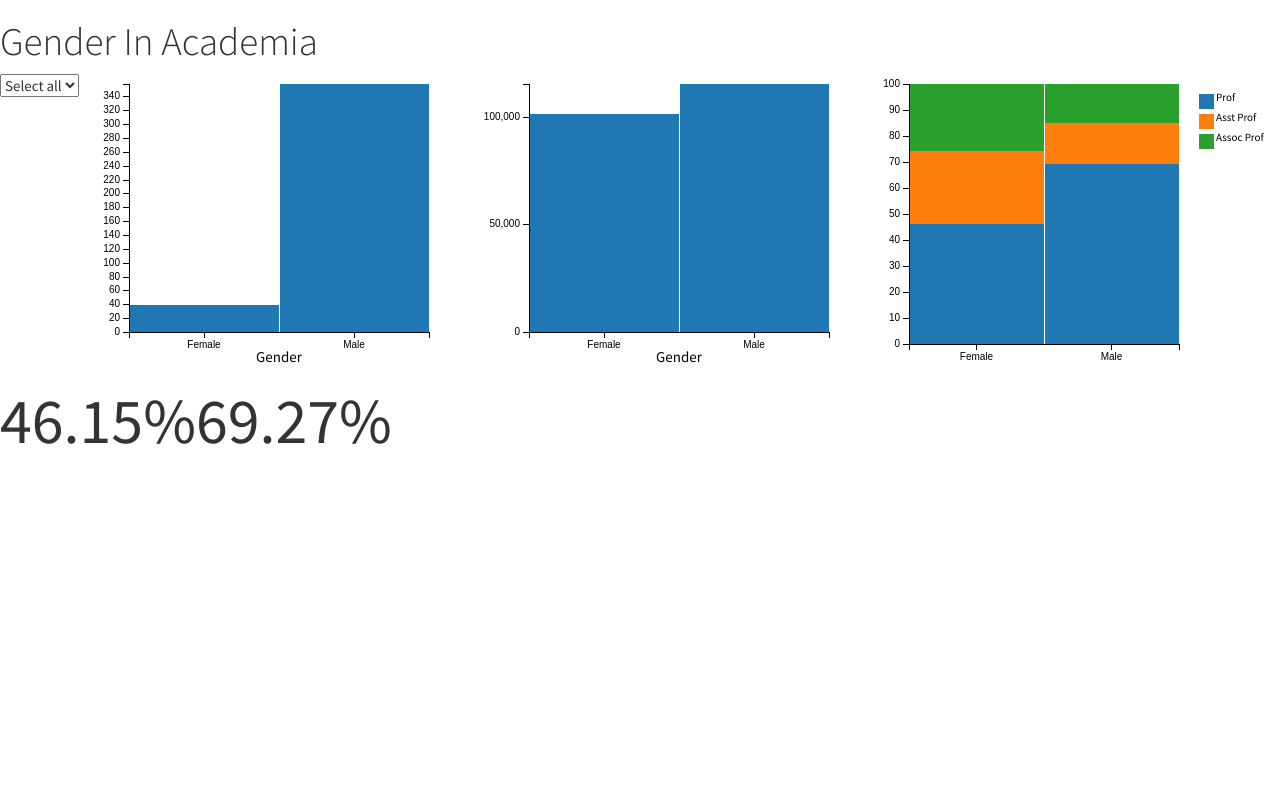
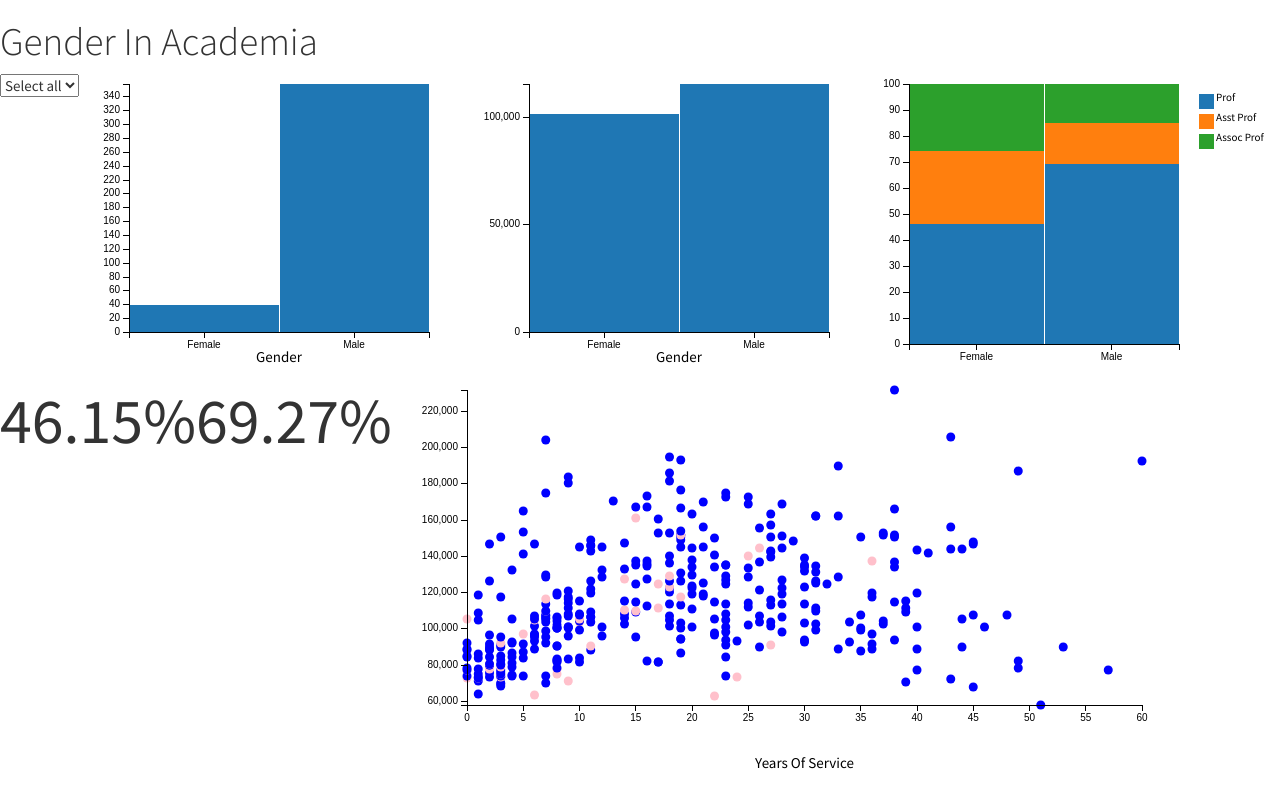
Before and after one commit to mariusz79/DataVisualisationMiniProject, a plain HTML site: page index.html in a window 1280 px wide. Drawn offline with Linux system fonts and the light colour scheme.

Commit message:
Added Service Salary Correlation on Scatter Plot

```diff
--- a/index.html
+++ b/index.html
@@ -34,6 +34,8 @@
     <div class="number-box" id="percent-of-women-professors"></div>
     <div class="number-box" id="percent-of-men-professors"></div>
 
+    <div id="service-salary"></div>
+
 
 </body>
 
--- a/static/js/graph.js
+++ b/static/js/graph.js
@@ -7,6 +7,7 @@ function makeGraphs(error, salaryData) {
 
     salaryData.forEach(function (d) {
         d.salary = parseInt(d.salary);
+        d.yrs_service = parseInt(d["yrs.service"]);
     })
 
     show_discipline_selector(ndx);          //pass 'ndx' variable to function that gonna draw a graph
@@ -17,6 +18,8 @@ function makeGraphs(error, salaryData) {
     show_gender_balance(ndx);
     show_average_salary(ndx);
     show_rank_distribution(ndx);
+
+    show_service_to_salary_correlation(ndx);
 
     dc.renderAll();                         //without it nothing will be show on the page
 }
@@ -179,3 +182,38 @@ function show_rank_distribution(ndx) {
         .legend(dc.legend().x(320).y(20).itemHeight(15).gap(5))
         .margins({ top: 10, right: 100, bottom: 30, left: 30 });
 }
+
+function show_service_to_salary_correlation(ndx) {
+
+    var genderColors = d3.scale.ordinal()
+        .domain(["Female", "Male"])
+        .range(["pink", "blue"]);
+
+    var eDim = ndx.dimension(dc.pluck("yrs_service"));
+    var experienceDim = ndx.dimension(function (d) {
+        return [d.yrs_service, d.salary, d.rank, d.sex];
+    });
+    var experienceSalaryGroup = experienceDim.group();
+
+    var minExperience = eDim.bottom(1)[0].yrs_service;
+    var maxExperience = eDim.top(1)[0].yrs_service;
+
+    dc.scatterPlot("#service-salary")
+        .width(800)
+        .height(400)
+        .x(d3.scale.linear().domain([minExperience, maxExperience]))
+        .brushOn(false)
+        .symbolSize(8)
+        .clipPadding(10)
+        .xAxisLabel("Years Of Service")
+        .title(function (d) {
+            return d.key[2] + " earned " + d.key[1];
+        })
+        .colorAccessor(function (d) {
+            return d.key[3];
+        })
+        .colors(genderColors)
+        .dimension(experienceDim)
+        .group(experienceSalaryGroup)
+        .margins({ top: 10, right: 50, bottom: 75, left: 75 });
+}
```
